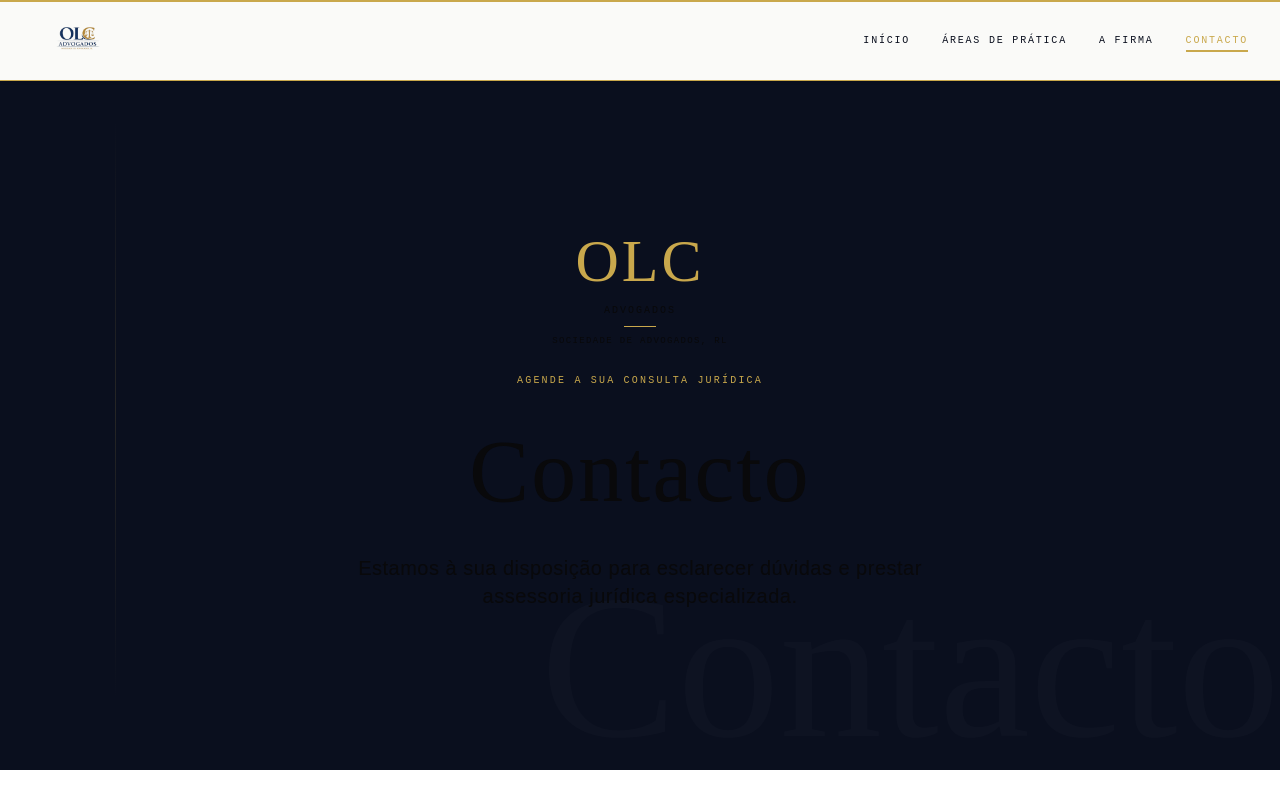
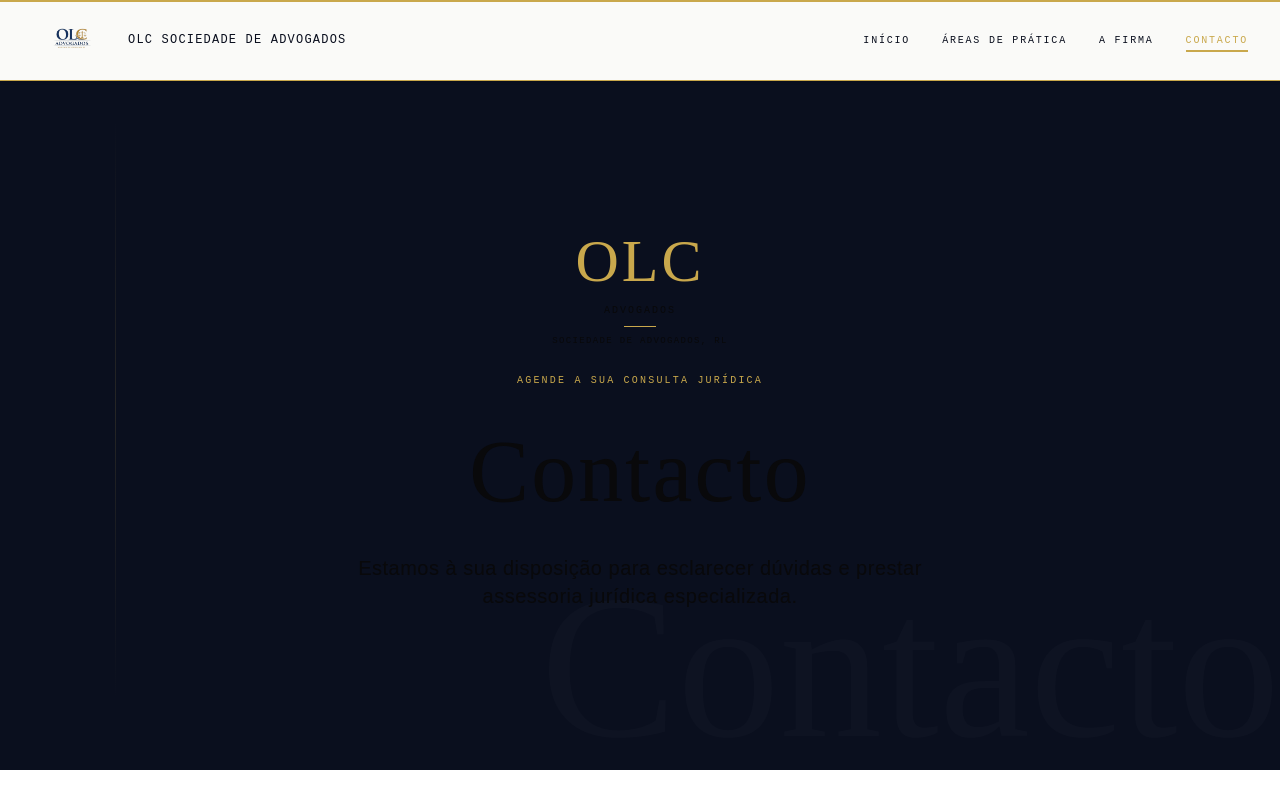
Before and after one commit to NiltonCarlosdawg/OLC, a React (Vite) app: page /contact in a window 1280 px wide. Shown: the top 800 px of the page. Built offline with nearby package versions, Linux system fonts and the light colour scheme; the HTML template or start-up script is replaced by a standard one.

Commit message:
Adicionar texto 'OLC Sociedade de Advogados' ao lado do logótipo no header

```diff
--- a/src/components/layout/Header.tsx
+++ b/src/components/layout/Header.tsx
@@ -35,12 +35,18 @@ export function Header() {
         <div className="flex items-center justify-between h-20">
 
           {/* ── Logo OLC Advogados (IMAGEM) ───────────────────────── */}
-          <Link to="/" className="shrink-0" onClick={() => window.scrollTo(0, 0)}>
+          <Link to="/" className="shrink-0 flex items-center gap-3" onClick={() => window.scrollTo(0, 0)}>
             <img
               src={logoSvg}
               alt="OLC Advogados - Sociedade de Advogados, RL"
-              className="h-16 w-auto object-contain"
+              className="h-14 w-auto object-contain"
             />
+            <span
+              className="hidden lg:block text-xs tracking-widest uppercase font-light"
+              style={{ fontFamily: "'DM Mono', monospace", color: COLORS.navy }}
+            >
+              OLC Sociedade de Advogados
+            </span>
           </Link>
 
           {/* ── Navegação Desktop ────────────────────────────────── */}
```
